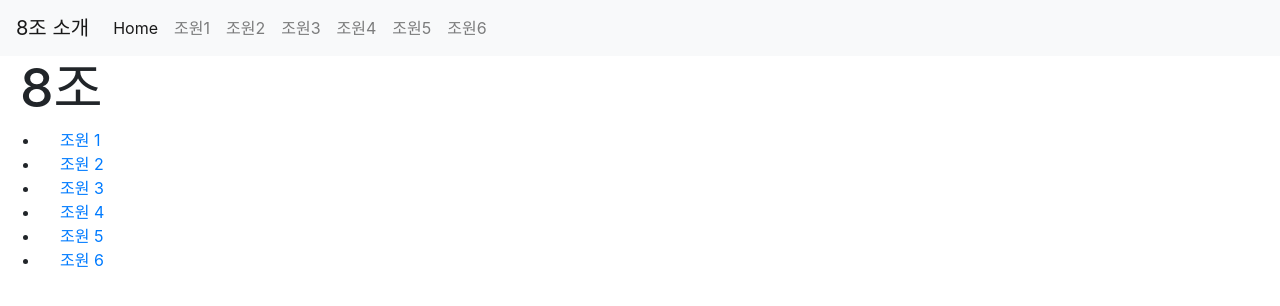
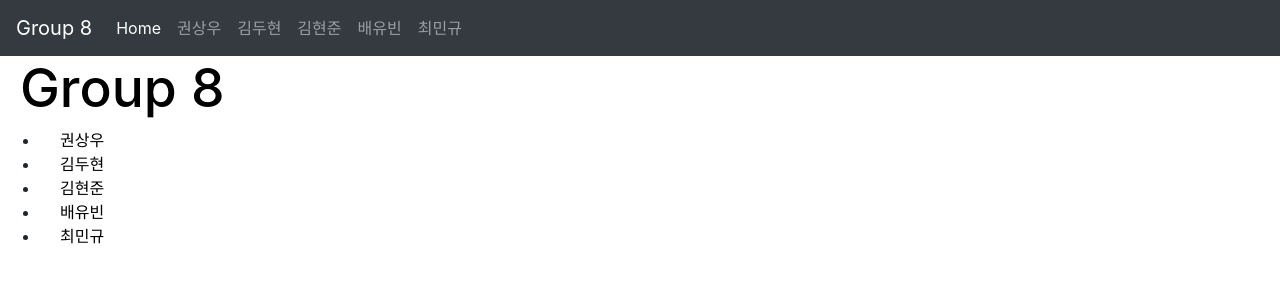
Before and after one commit to dhlee33/team8_assignment1, a plain HTML site: page index.html in a window 1280 px wide. Drawn offline with nearby package versions, Linux system fonts and the light colour scheme.

Commit message:
이름 수정하고 색깔 바꿈(검정색이 더 예쁜것같아서ㅎ;;)

```diff
--- a/index.html
+++ b/index.html
@@ -5,53 +5,49 @@
     <meta charset="utf-8">
     <style>
     #aln{
-      margin-left: 20px
+      margin-left: 20px;
+      color:black;
     }
     </style>
-
-    <title>8조 조원소개</title>
+    <title>Group 8</title>
   </head>
   <body>
 
-    <nav class="navbar navbar-expand-lg navbar-light bg-light">
-  <a class="navbar-brand" href="index.html">8조 소개</a>
+    <nav class="navbar navbar-expand-lg navbar-dark bg-dark">
+  <a class="navbar-brand" href="index.html">Group 8</a>
   <button class="navbar-toggler" type="button" data-toggle="collapse" data-target="#navbarNav" aria-controls="navbarNav" aria-expanded="false" aria-label="Toggle navigation">
     <span class="navbar-toggler-icon"></span>
   </button>
   <div class="collapse navbar-collapse" id="navbarNav">
     <ul class="navbar-nav mr-auto">
       <li class="nav-item active">
-        <a class="nav-link" href="index.html">Home <span class="sr-only">(current)</span></a>
+        <a class="nav-link" href="index.html">Home<span class="sr-only">(current)</span></a>
       </li>
       <li class="nav-item">
-        <a class="nav-link" href="1.html">조원1</a>
+        <a class="nav-link" href="1.html">권상우</a>
       </li>
       <li class="nav-item">
-        <a class="nav-link" href="2.html">조원2</a>
+        <a class="nav-link" href="2.html">김두현</a>
       </li>
       <li class="nav-item">
-        <a class="nav-link" href="3.html">조원3</a>
+        <a class="nav-link" href="3.html">김현준</a>
       </li>
       <li class="nav-item">
-        <a class="nav-link" href="4.html">조원4</a>
+        <a class="nav-link" href="4.html">배유빈</a>
       </li>
       <li class="nav-item">
-        <a class="nav-link" href="5.html">조원5</a>
-      </li>
-      <li class="nav-item">
-        <a class="nav-link" href="6.html">조원6</a>
+        <a class="nav-link" href="5.html">최민규</a>
       </li>
     </ul>
   </div>
 </nav>
-    <h1 style="font-size: 40pt" id="aln">8조</h1>
+    <h1 style="font-size: 40pt" id="aln">Group 8</h1>
     <ul>
-      <li><a href="1.html" id="aln">조원 1</a></li>
-      <li><a href="2.html" id="aln">조원 2</a></li>
-      <li><a href="3.html" id="aln">조원 3</a></li>
-      <li><a href="4.html" id="aln">조원 4</a></li>
-      <li><a href="5.html" id="aln">조원 5</a></li>
-      <li><a href="6.html" id="aln">조원 6</a></li>
+      <li><a href="1.html" id="aln">권상우</a></li>
+      <li><a href="2.html" id="aln">김두현</a></li>
+      <li><a href="3.html" id="aln">김현준</a></li>
+      <li><a href="4.html" id="aln">배유빈</a></li>
+      <li><a href="5.html" id="aln">최민규</a></li>
     </ul>
 
 <script src="https://code.jquery.com/jquery-3.3.1.slim.min.js" integrity="sha384-q8i/X+965DzO0rT7abK41JStQIAqVgRVzpbzo5smXKp4YfRvH+8abtTE1Pi6jizo" crossorigin="anonymous"></script>
```
